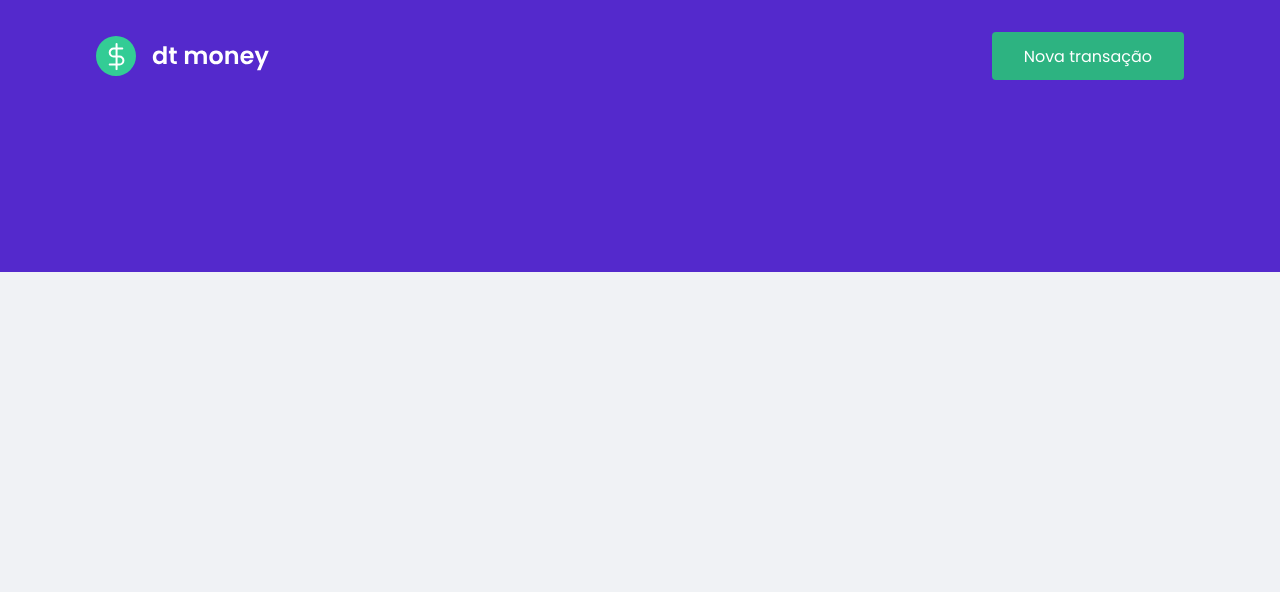
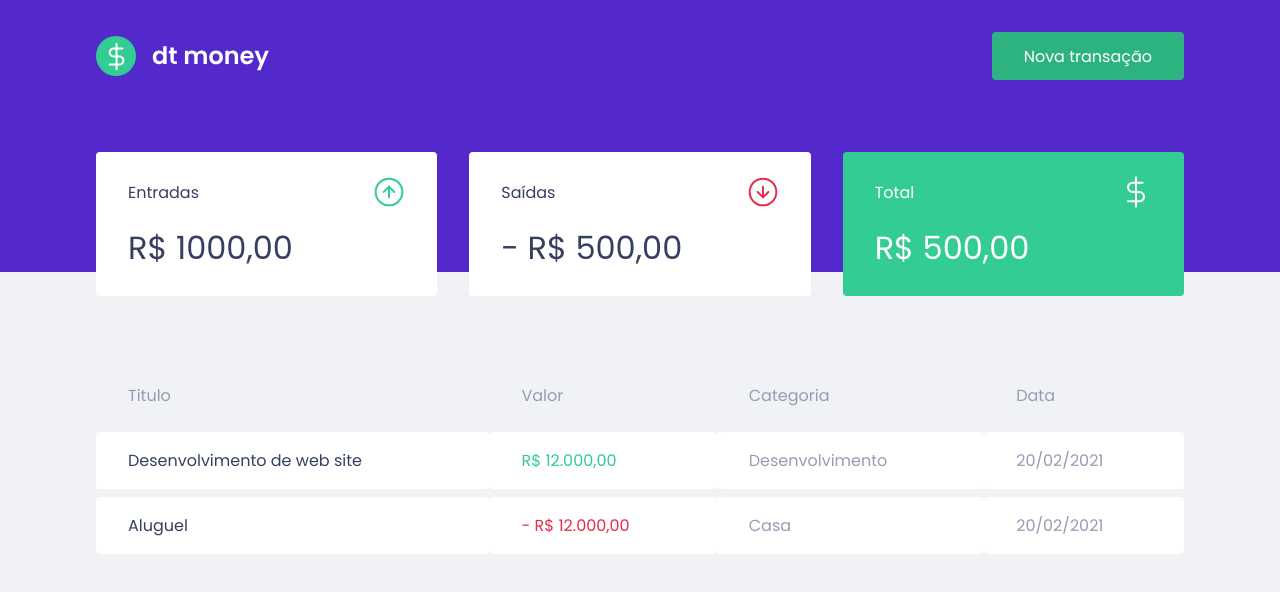
Before and after one commit to DiogoMiranda-dev/ignite-chapter2-dt-money-react, a React (Create React App) app: page / in a window 1280 px wide. Shown: the top 592 px of the page. Built offline with nearby package versions, Linux system fonts and the light colour scheme.

Commit message:
add components dashboard, summary, TransactionTables

```diff
--- a/public/index.html
+++ b/public/index.html
@@ -7,7 +7,7 @@
     <link rel="shortcut icon" href="favicon.png" type="image/png" />
     <title>DT-MONEY</title>
     <link
-      href="https://fonts.googleapis.com/css2?family=Poppins:wght@400;600&display=swap"
+      href="https://fonts.googleapis.com/css2?family=Poppins:wght@400;500;600&display=swap"
       rel="stylesheet"
     />
   </head>
--- a/src/App.tsx
+++ b/src/App.tsx
@@ -1,3 +1,4 @@
+import { Dashboard } from './components/Dashboard';
 import { Header } from './components/Header';
 import { GlobalStyle } from './styles/global';
 
@@ -5,6 +6,7 @@
   return (
     <>
       <Header />
+      <Dashboard />
       <GlobalStyle />
     </>
   );
--- /dev/null
+++ b/src/components/Dashboard/index.tsx
@@ -0,0 +1,12 @@
+import { Summary } from '../Summary';
+import { TransactionsTables } from '../TransactionsTables';
+import { Container } from './styled';
+
+export function Dashboard() {
+  return (
+    <Container>
+      <Summary />
+      <TransactionsTables />
+    </Container>
+  );
+}
--- /dev/null
+++ b/src/components/Dashboard/styled.ts
@@ -0,0 +1,9 @@
+import styled from 'styled-components';
+
+export const Container = styled.main`
+  max-width: 1120px;
+  margin: 0 auto;
+
+  padding: 2.5rem 1rem;
+
+`;
--- /dev/null
+++ b/src/components/Summary/index.tsx
@@ -0,0 +1,33 @@
+import incomeImg from '../../assets/income.svg';
+import outcomeImg from '../../assets/outcome.svg';
+import totalImg from '../../assets/total.svg';
+
+import { Container } from './styled';
+
+export function Summary() {
+  return (
+    <Container>
+      <div>
+        <header>
+          <p>Entradas</p>
+          <img src={incomeImg} alt="Entradas" />
+        </header>
+        <strong>R$ 1000,00</strong>
+      </div>
+      <div>
+        <header>
+          <p>Saídas</p>
+          <img src={outcomeImg} alt="Saídas" />
+        </header>
+        <strong> - R$ 500,00</strong>
+      </div>
+      <div className="highlight-background">
+        <header>
+          <p>Total</p>
+          <img src={totalImg} alt="Entradas" />
+        </header>
+        <strong>R$ 500,00</strong>
+      </div>
+    </Container>
+  );
+}
--- /dev/null
+++ b/src/components/Summary/styled.ts
@@ -0,0 +1,35 @@
+import styled from 'styled-components';
+
+export const Container = styled.div`
+  display: grid;
+  grid-template-columns: repeat(3, 1fr);
+  gap: 2rem;
+
+  margin-top: -10rem;
+
+  div {
+    background: var(--shape);
+    padding: 1.5rem 2rem;
+    border-radius: 0.25rem;
+    color: var(--text-title);
+
+    header {
+      display: flex;
+      align-items: center;
+      justify-content: space-between;
+    }
+
+    strong {
+      display: block;
+      margin-top: 1rem;
+      font-size: 2rem;
+      font-weight: normal;
+      line-height: 3rem;
+    }
+
+    &.highlight-background{
+        background: var(--green);
+        color: var(--white)
+    }
+  }
+`;
--- /dev/null
+++ b/src/components/TransactionsTables/index.tsx
@@ -0,0 +1,33 @@
+import { Container } from './styled';
+
+export function TransactionsTables() {
+  return (
+    <Container>
+      <table>
+        <thead>
+          <tr>
+            <th>Titulo</th>
+            <th>Valor</th>
+            <th>Categoria</th>
+            <th>Data</th>
+          </tr>
+        </thead>
+        <tbody>
+          <tr>
+            <td>Desenvolvimento de web site</td>
+            <td className="deposit">R$ 12.000,00</td>
+            <td>Desenvolvimento</td>
+            <td>20/02/2021</td>
+          </tr>
+          <tr>
+            <td>Aluguel</td>
+            <td className="withdraw">- R$ 12.000,00</td>
+            <td>Casa</td>
+            <td>20/02/2021</td>
+          </tr>
+
+        </tbody>
+      </table>
+    </Container>
+  );
+}
--- /dev/null
+++ b/src/components/TransactionsTables/styled.ts
@@ -0,0 +1,39 @@
+import styled from 'styled-components';
+
+export const Container = styled.div`
+  margin-top: 4rem;
+
+  table {
+    width: 100%;
+    border-spacing: 0 0.5rem;
+
+    th {
+      color: var(--text-body);
+      font-weight: 400;
+      padding: 1rem 2rem;
+      text-align: left;
+      line-height: 1.5rem;
+    }
+
+    td{
+        padding: 1rem 2rem;
+        border:0;
+        background: var(--shape);
+        color: var(--text-body);
+        border-radius: 0.25rem;
+
+        &:first-child {
+            color: var(--text-title);
+        }
+
+        &.deposit{
+            color: var(--green);
+        }
+
+        &.withdraw{
+            color: var(--red);
+        }
+    }
+
+  }
+`;
```
